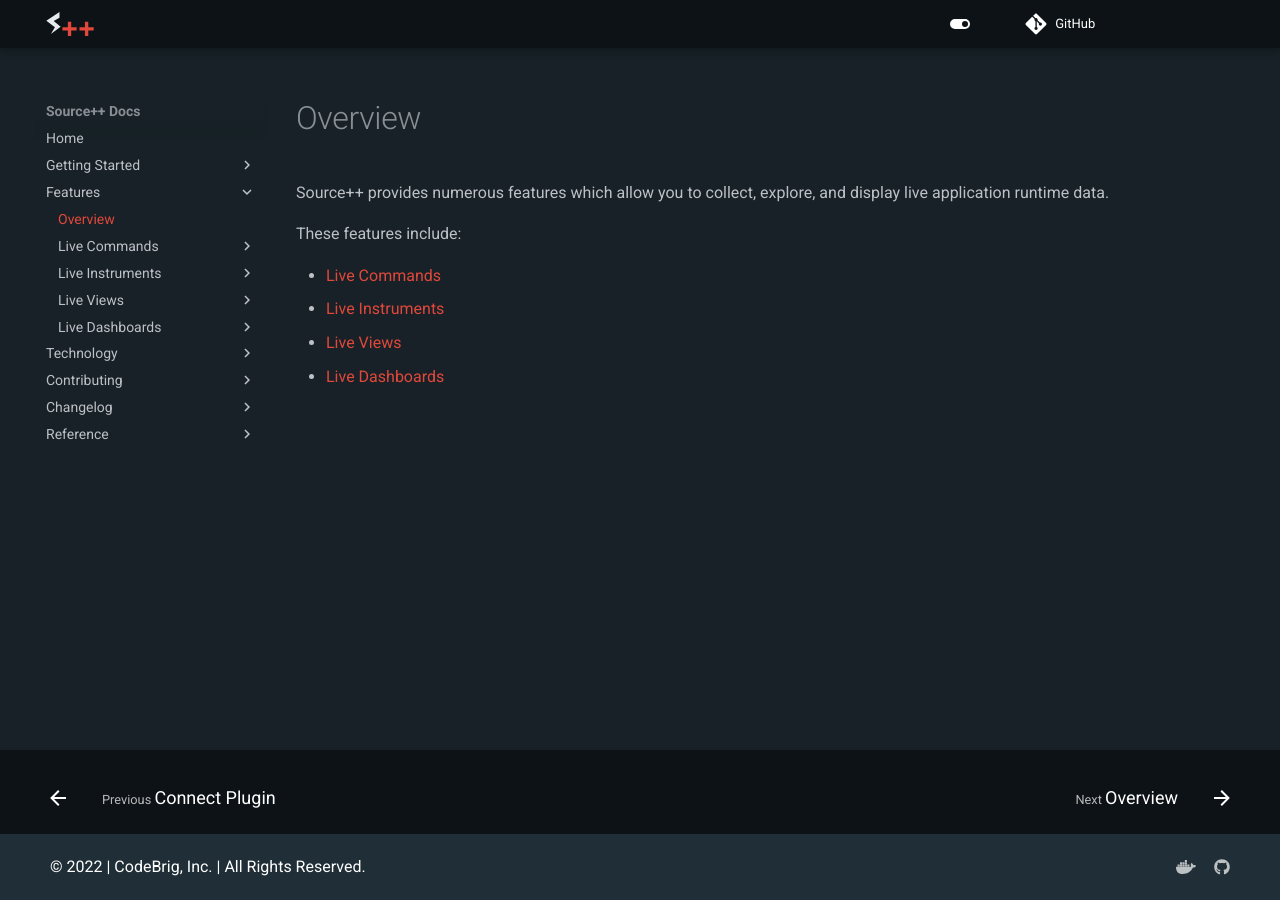
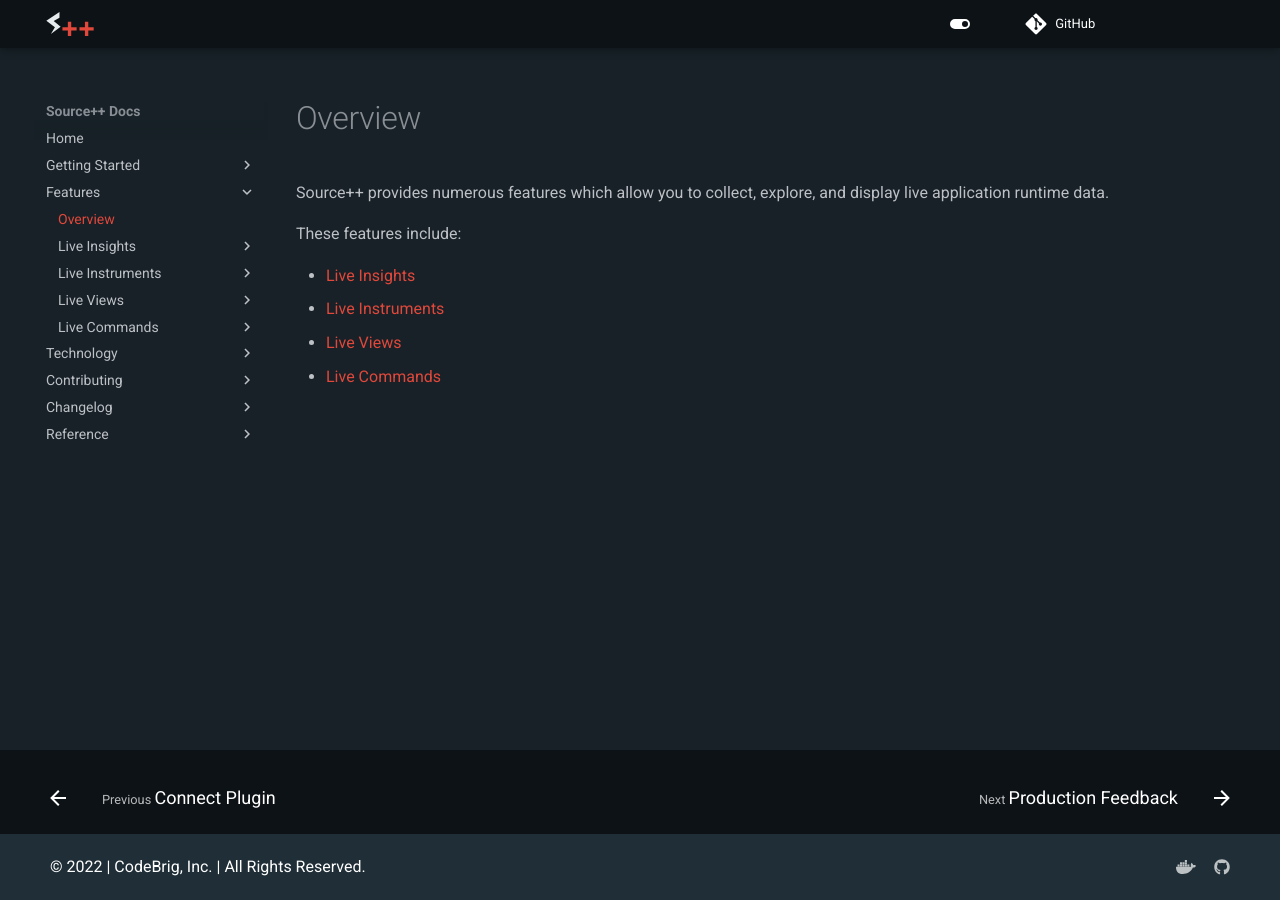
Before and after one commit to sourceplusplus/documentation, an MkDocs documentation site: the page built from docs/features/README.md, in a window 1280 px wide. Built offline with MkDocs 1.6.1 and Material for MkDocs 9.7.7, drawn with Linux system fonts in a browser that asks for light colours; comment, search, counter and statistics services are not loaded; the version menu is left out.

```diff
--- a/docs/features/README.md
+++ b/docs/features/README.md
@@ -4,7 +4,7 @@ Source++ provides numerous features which allow you to collect, explore, and dis
 
 These features include:
 
-- [Live Commands](./live-commands/README.md)
+- [Live Insights](./live-insights/README.md)
 - [Live Instruments](./live-instruments/README.md)
 - [Live Views](./live-views/README.md)
-- [Live Dashboards](./live-dashboards/README.md)
+- [Live Commands](./live-commands/README.md)
```
Also changed, not shown: docs/features/live-dashboards/README.md (deleted, +0 -1 lines), docs/features/live-insights/README.md (added, +9 -0 lines), docs/features/live-insights/function-duration/README.md (added, +11 -0 lines), docs/assets/screencasts/live-insight.gif (added), docs/features/.pages.
